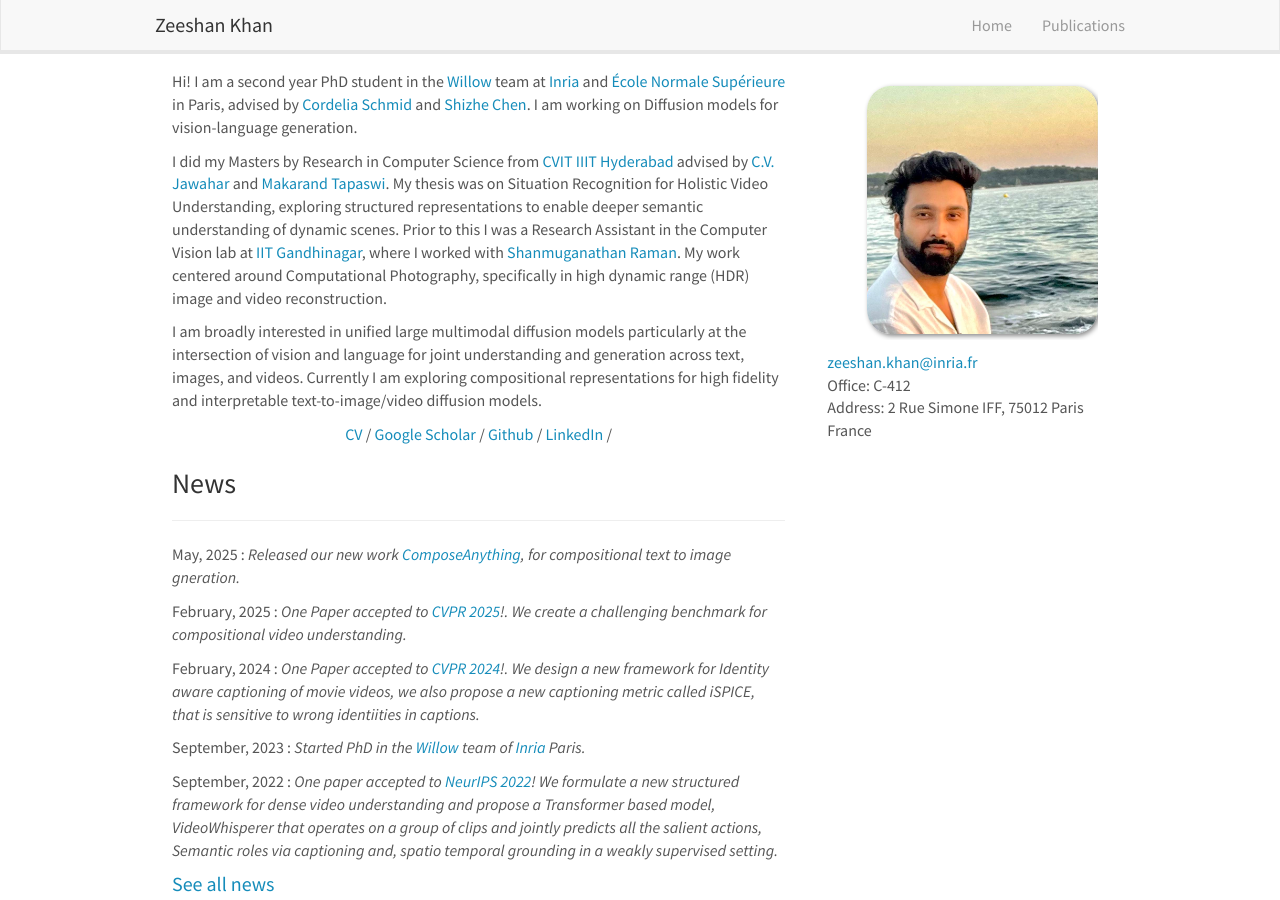
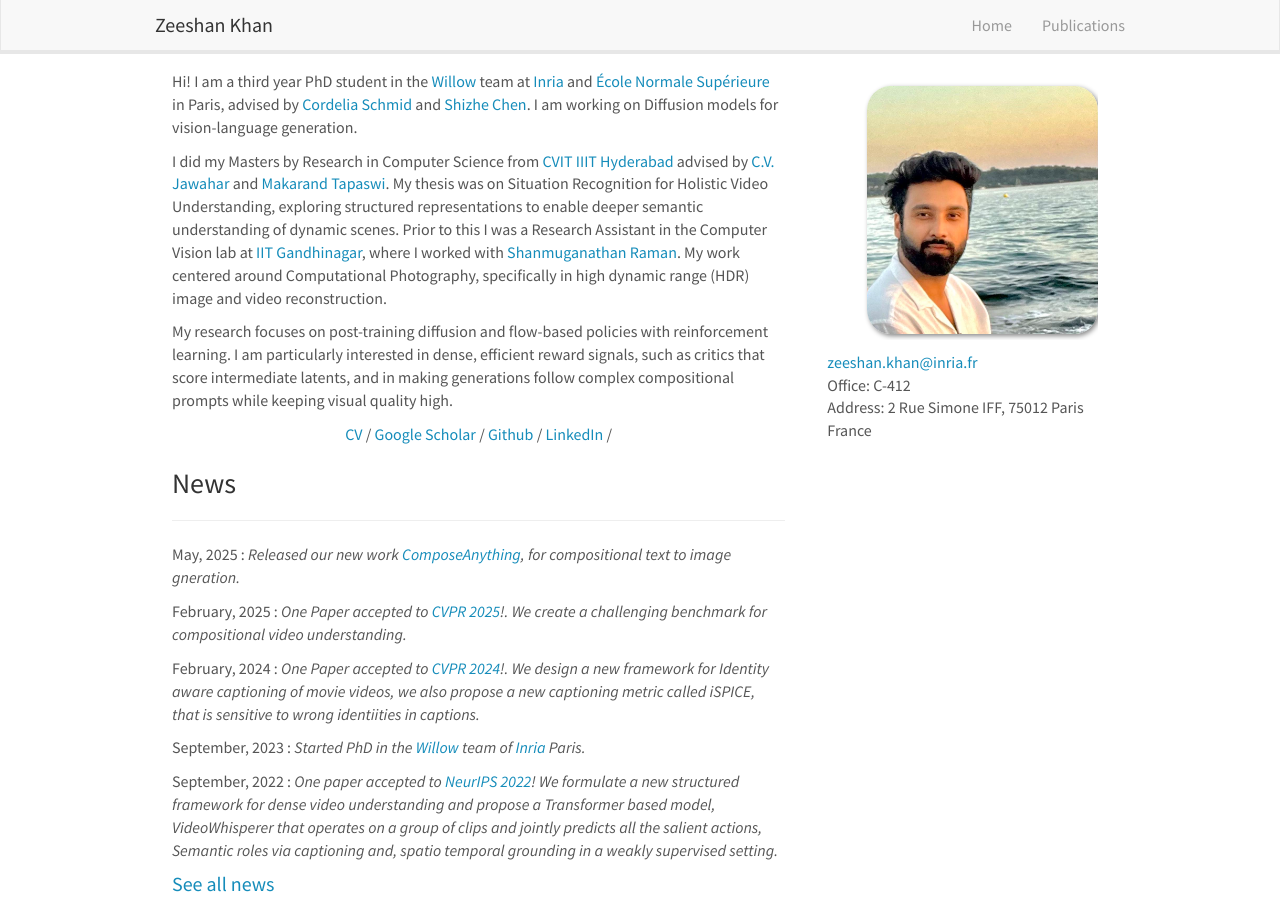
Before and after one commit to zeeshank95/zeeshank95.github.io, a Jekyll site: the page built from _pages/home.md, in a window 1280 px wide and 900 px high. Built offline with Jekyll 4.4.1, drawn with Linux system fonts in a browser that asks for light colours; nearby versions of some CDN libraries.

Commit message:
Homepage: third-year PhD; research focus on RL post-training of diffusion/flow policies
Co-Authored-By: Claude Opus 5.5 <noreply@anthropic.com>

```diff
--- a/_pages/home.md
+++ b/_pages/home.md
@@ -12,11 +12,11 @@ permalink: /
 
 <div class="col-sm-8">
 
-Hi! I am a second year PhD student in the <a href="http://www.di.ens.fr/willow">Willow</a> team at <a href="https://www.inria.fr/en">Inria</a> and  <a href="https://www.ens.psl.eu/en">École Normale Supérieure</a> in Paris, advised by <a href="https://cordeliaschmid.github.io">Cordelia Schmid</a> and <a href="https://cshizhe.github.io">Shizhe Chen</a>. I am working on Diffusion models for vision-language generation.
+Hi! I am a third year PhD student in the <a href="http://www.di.ens.fr/willow">Willow</a> team at <a href="https://www.inria.fr/en">Inria</a> and  <a href="https://www.ens.psl.eu/en">École Normale Supérieure</a> in Paris, advised by <a href="https://cordeliaschmid.github.io">Cordelia Schmid</a> and <a href="https://cshizhe.github.io">Shizhe Chen</a>. I am working on Diffusion models for vision-language generation.
 
 I did my Masters by Research in Computer Science from <a href="http://cvit.iiit.ac.in">CVIT IIIT Hyderabad</a> advised by <a href="https://faculty.iiit.ac.in/~jawahar/index.html">C.V. Jawahar</a> and <a href="https://makarandtapaswi.github.io">Makarand Tapaswi</a>. My thesis was on Situation Recognition for Holistic Video Understanding, exploring structured representations to enable deeper semantic understanding of dynamic scenes. Prior to this I was a Research Assistant in the Computer Vision lab at <a href="https://iitgn.ac.in">IIT Gandhinagar</a>, where I worked with <a href="https://shanmuga.people.iitgn.ac.in"> Shanmuganathan Raman</a>. My work centered around Computational Photography, specifically in high dynamic range (HDR) image and video reconstruction.
 
-I am broadly interested in unified large multimodal diffusion models particularly at the intersection of vision and language for joint understanding and generation across text, images, and videos. Currently I am exploring compositional representations for high fidelity and interpretable text-to-image/video diffusion models.
+My research focuses on post-training diffusion and flow-based policies with reinforcement learning. I am particularly interested in dense, efficient reward signals, such as critics that score intermediate latents, and in making generations follow complex compositional prompts while keeping visual quality high.
 
 <p align="center">
   <a href="./docs/Zeeshan_cv_2022.pdf">CV</a> /
```
